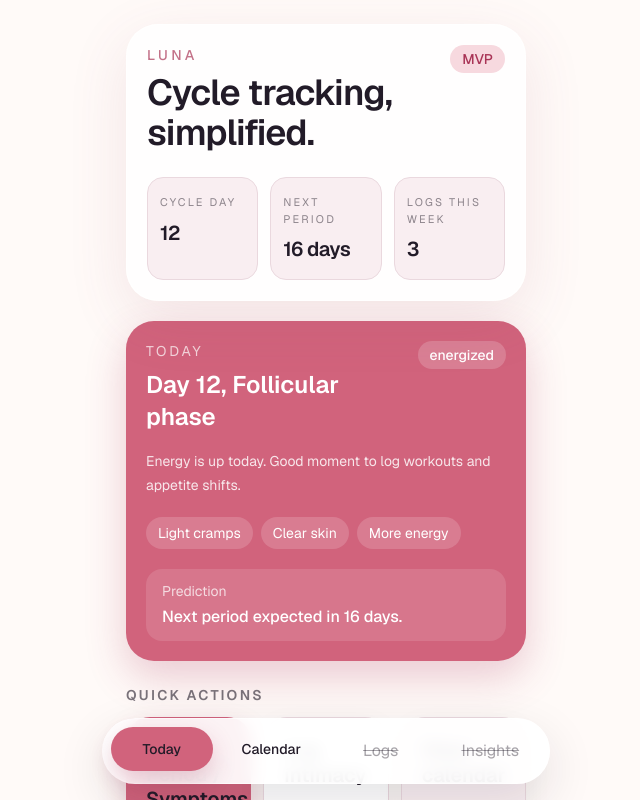
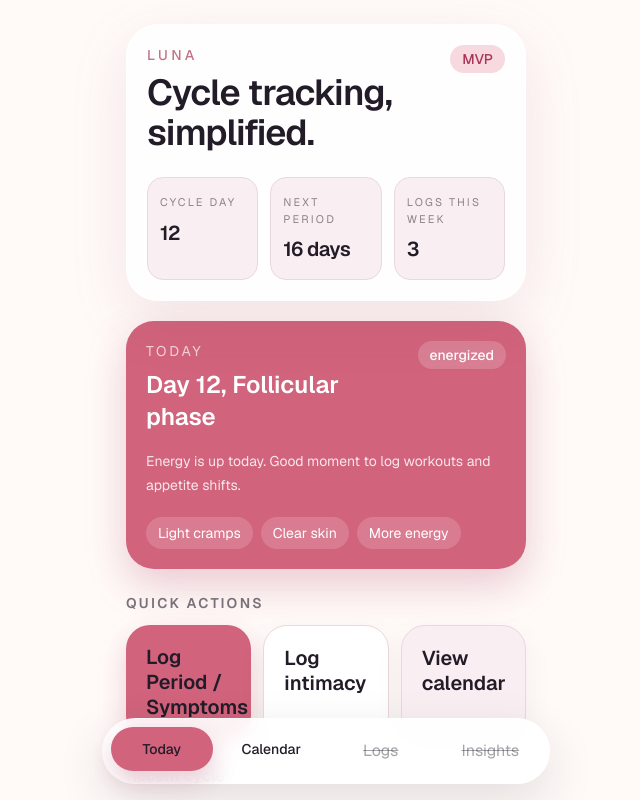
Before and after one commit to projectdeguzman/period-tracker-app, a Next.js app: page / in a window 1280 px wide. Shown: the top 800 px of the page, without its empty margins (314-954 px from the left). Built offline with nearby package versions, Linux system fonts and the light colour scheme.

Commit message:
Refine cycle summary card content

```diff
--- a/src/features/cycle/components/cycle-summary-card.tsx
+++ b/src/features/cycle/components/cycle-summary-card.tsx
@@ -33,13 +33,6 @@
           </span>
         ))}
       </div>
-
-      <div className="mt-5 rounded-2xl bg-white/12 px-4 py-3">
-        <p className="text-sm text-white/74">Prediction</p>
-        <p className="mt-1 text-base font-medium">
-          Next period expected in {snapshot.nextPeriodInDays} days.
-        </p>
-      </div>
     </article>
   );
 }
```
